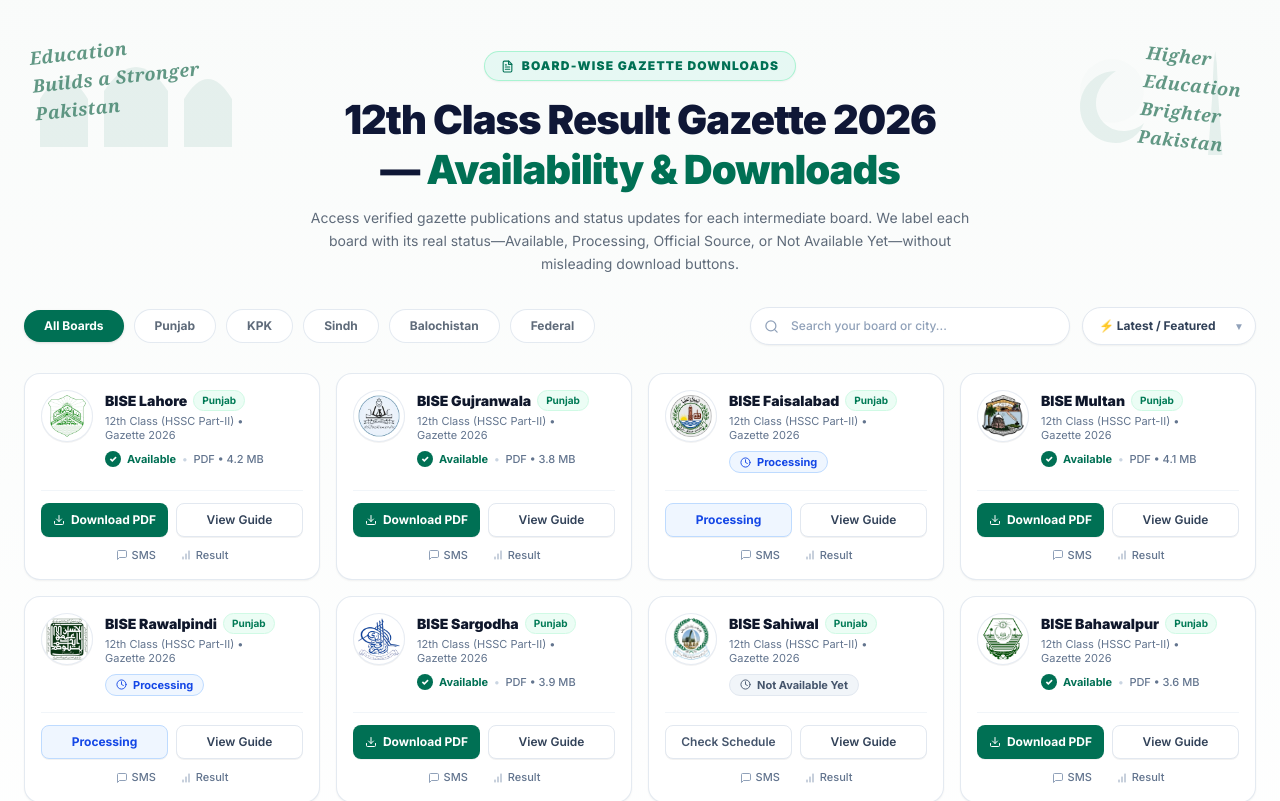
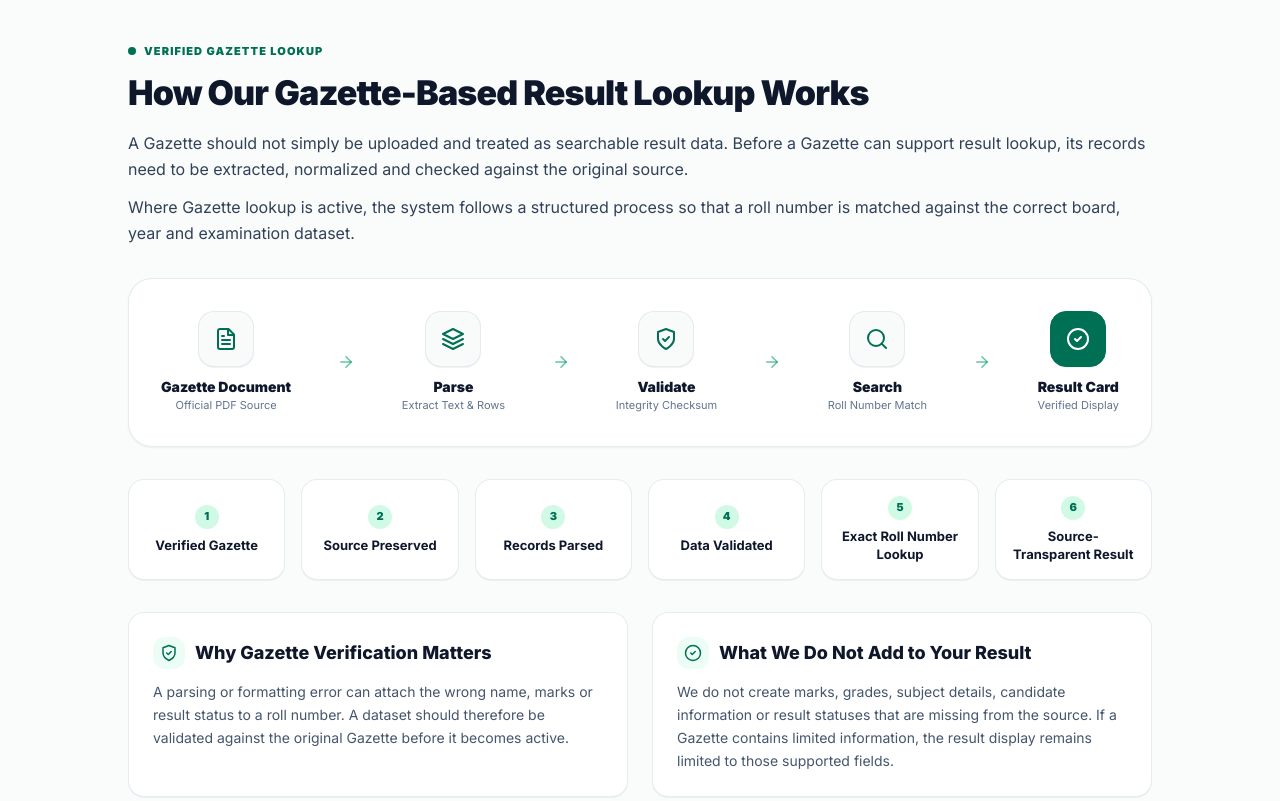
Before and after one commit to 12thclassresult2026/12thclassresult.com.pk, a Next.js app: page / in a window 1280 px wide. Shown: the part 5160-5961 px from the top of the page. Built offline with nearby package versions, Linux system fonts and the light colour scheme; a web font is replaced by a local one.

Commit message:
feat(homepage): add Verified Gazette Lookup Explainer section

```diff
--- a/app/page.tsx
+++ b/app/page.tsx
@@ -7,6 +7,7 @@
 import { CurrentStatusSection } from '@/components/home/current-status-section'
 import { HeroSection } from '@/components/home/hero-section'
 import { GazetteSection } from '@/components/home/gazette-section'
+import { GazetteLookupExplainerSection } from '@/components/home/gazette-lookup-explainer-section'
 import { ResultMethodsSection } from '@/components/home/result-methods-section'
 import { StepProcessSection } from '@/components/home/step-process-section'
 import { UnderstandResultSection } from '@/components/home/understand-result-section'
@@ -147,17 +148,20 @@
       {/* 6. RESULT METHODS (Ways to Check 2nd Year Result) */}
       <ResultMethodsSection />
 
-      {/* 7. GAZETTE DOWNLOAD SECTION */}
+      {/* 7. VERIFIED GAZETTE LOOKUP EXPLAINER */}
+      <GazetteLookupExplainerSection />
+
+      {/* 8. GAZETTE DOWNLOAD SECTION */}
       <section className="relative w-full overflow-hidden border-b border-slate-200/60 bg-gradient-to-b from-[#F9FBFA] via-white to-[#F2FAF7] py-16 sm:py-20">
         <div className="container-wide relative">
           <GazetteSection />
         </div>
       </section>
 
-      {/* 8. 5 SEMANTIC CONTENT SECTIONS (AEO / Comprehensive Topical Authority) */}
+      {/* 9. 5 SEMANTIC CONTENT SECTIONS (AEO / Comprehensive Topical Authority) */}
       <SemanticContentSections />
 
-      {/* 9. FREQUENTLY ASKED QUESTIONS (Showcase Design) */}
+      {/* 10. FREQUENTLY ASKED QUESTIONS (Showcase Design) */}
       <FaqShowcaseSection />
     </div>
   )
--- /dev/null
+++ b/components/home/gazette-lookup-explainer-section.tsx
@@ -0,0 +1,160 @@
+import {
+  ArrowRightIcon,
+  CheckCircle2Icon,
+  FileTextIcon,
+  LayersIcon,
+  SearchIcon,
+  ShieldCheckIcon,
+} from '@/components/ui/icons'
+
+export function GazetteLookupExplainerSection() {
+  const pipelineStages = [
+    { label: 'Gazette Document', subtext: 'Official PDF Source', icon: FileTextIcon },
+    { label: 'Parse', subtext: 'Extract Text & Rows', icon: LayersIcon },
+    { label: 'Validate', subtext: 'Integrity Checksum', icon: ShieldCheckIcon },
+    { label: 'Search', subtext: 'Roll Number Match', icon: SearchIcon },
+    { label: 'Result Card', subtext: 'Verified Display', icon: CheckCircle2Icon, isFinal: true },
+  ]
+
+  const processFlowSteps = [
+    'Verified Gazette',
+    'Source Preserved',
+    'Records Parsed',
+    'Data Validated',
+    'Exact Roll Number Lookup',
+    'Source-Transparent Result',
+  ]
+
+  return (
+    <section
+      aria-labelledby="gazette-lookup-heading"
+      className="relative border-b border-slate-200/80 bg-[#FAFCFB] py-14 sm:py-18"
+    >
+      <div className="container-wide">
+        <div className="mx-auto max-w-5xl">
+          {/* Eyebrow */}
+          <div className="flex items-center gap-2">
+            <span className="flex h-2 w-2 rounded-full bg-[#007054]" />
+            <span className="text-[11px] font-black tracking-widest text-[#007054] uppercase">
+              VERIFIED GAZETTE LOOKUP
+            </span>
+          </div>
+
+          {/* Heading */}
+          <h2
+            id="gazette-lookup-heading"
+            className="mt-3 text-2xl font-black tracking-tight text-slate-900 sm:text-3xl lg:text-[34px] lg:leading-tight"
+          >
+            How Our Gazette-Based Result Lookup Works
+          </h2>
+
+          {/* Main Content */}
+          <div className="mt-4 space-y-3 text-sm leading-relaxed text-slate-700 sm:text-base">
+            <p>
+              A Gazette should not simply be uploaded and treated as searchable result data. Before
+              a Gazette can support result lookup, its records need to be extracted, normalized and
+              checked against the original source.
+            </p>
+            <p>
+              Where Gazette lookup is active, the system follows a structured process so that a roll
+              number is matched against the correct board, year and examination dataset.
+            </p>
+          </div>
+
+          {/* Custom Clean Infographic Process Illustration */}
+          <div className="mt-8 rounded-3xl border border-emerald-900/10 bg-white p-6 shadow-xs sm:p-8">
+            <div className="flex flex-col items-center justify-between gap-4 md:flex-row md:gap-2">
+              {pipelineStages.map((stage, idx) => {
+                const Icon = stage.icon
+                return (
+                  <div key={stage.label} className="flex flex-col items-center md:contents">
+                    {/* Stage Card */}
+                    <div className="flex flex-col items-center text-center">
+                      <div
+                        className={`flex h-14 w-14 items-center justify-center rounded-2xl border shadow-2xs transition-transform hover:scale-105 ${
+                          stage.isFinal
+                            ? 'border-[#007054] bg-[#007054] text-white'
+                            : 'border-slate-200/90 bg-[#F9FBFA] text-[#007054]'
+                        }`}
+                      >
+                        <Icon width={24} height={24} />
+                      </div>
+                      <span className="mt-2.5 text-xs font-black text-slate-900 sm:text-sm">
+                        {stage.label}
+                      </span>
+                      <span className="text-[11px] text-slate-500">{stage.subtext}</span>
+                    </div>
+
+                    {/* Directional Arrow between stages */}
+                    {idx < pipelineStages.length - 1 && (
+                      <div
+                        aria-hidden="true"
+                        className="shrink-0 rotate-90 text-emerald-600/60 md:rotate-0"
+                      >
+                        <ArrowRightIcon width={18} height={18} />
+                      </div>
+                    )}
+                  </div>
+                )
+              })}
+            </div>
+          </div>
+
+          {/* Visual Process Flow (6 Steps) */}
+          <div className="mt-8 grid grid-cols-2 gap-3 sm:grid-cols-3 sm:gap-4 lg:grid-cols-6">
+            {processFlowSteps.map((stepName, idx) => (
+              <div
+                key={stepName}
+                className="flex flex-col items-center justify-center rounded-2xl border border-slate-200/80 bg-white p-3.5 text-center shadow-2xs transition-all hover:border-emerald-200 sm:p-4"
+              >
+                <span className="flex h-6 w-6 items-center justify-center rounded-full bg-emerald-100 text-[11px] font-black text-[#007054]">
+                  {idx + 1}
+                </span>
+                <span className="mt-2 text-xs leading-snug font-bold text-slate-900 sm:text-[13px]">
+                  {stepName}
+                </span>
+              </div>
+            ))}
+          </div>
+
+          {/* Two Short Supporting Blocks */}
+          <div className="mt-8 grid grid-cols-1 gap-5 sm:grid-cols-2 sm:gap-6">
+            {/* Block 1 */}
+            <div className="rounded-2xl border border-slate-200/80 bg-white p-6 shadow-2xs">
+              <div className="flex items-center gap-2.5">
+                <div className="flex h-8 w-8 items-center justify-center rounded-xl bg-emerald-50 text-[#007054]">
+                  <ShieldCheckIcon width={18} height={18} />
+                </div>
+                <h3 className="text-base font-extrabold text-slate-900 sm:text-lg">
+                  Why Gazette Verification Matters
+                </h3>
+              </div>
+              <p className="mt-3 text-xs leading-relaxed text-slate-600 sm:text-sm">
+                A parsing or formatting error can attach the wrong name, marks or result status to a
+                roll number. A dataset should therefore be validated against the original Gazette
+                before it becomes active.
+              </p>
+            </div>
+
+            {/* Block 2 */}
+            <div className="rounded-2xl border border-slate-200/80 bg-white p-6 shadow-2xs">
+              <div className="flex items-center gap-2.5">
+                <div className="flex h-8 w-8 items-center justify-center rounded-xl bg-emerald-50 text-[#007054]">
+                  <CheckCircle2Icon width={18} height={18} />
+                </div>
+                <h3 className="text-base font-extrabold text-slate-900 sm:text-lg">
+                  What We Do Not Add to Your Result
+                </h3>
+              </div>
+              <p className="mt-3 text-xs leading-relaxed text-slate-600 sm:text-sm">
+                We do not create marks, grades, subject details, candidate information or result
+                statuses that are missing from the source. If a Gazette contains limited
+                information, the result display remains limited to those supported fields.
+              </p>
+            </div>
+          </div>
+        </div>
+      </div>
+    </section>
+  )
+}
```
